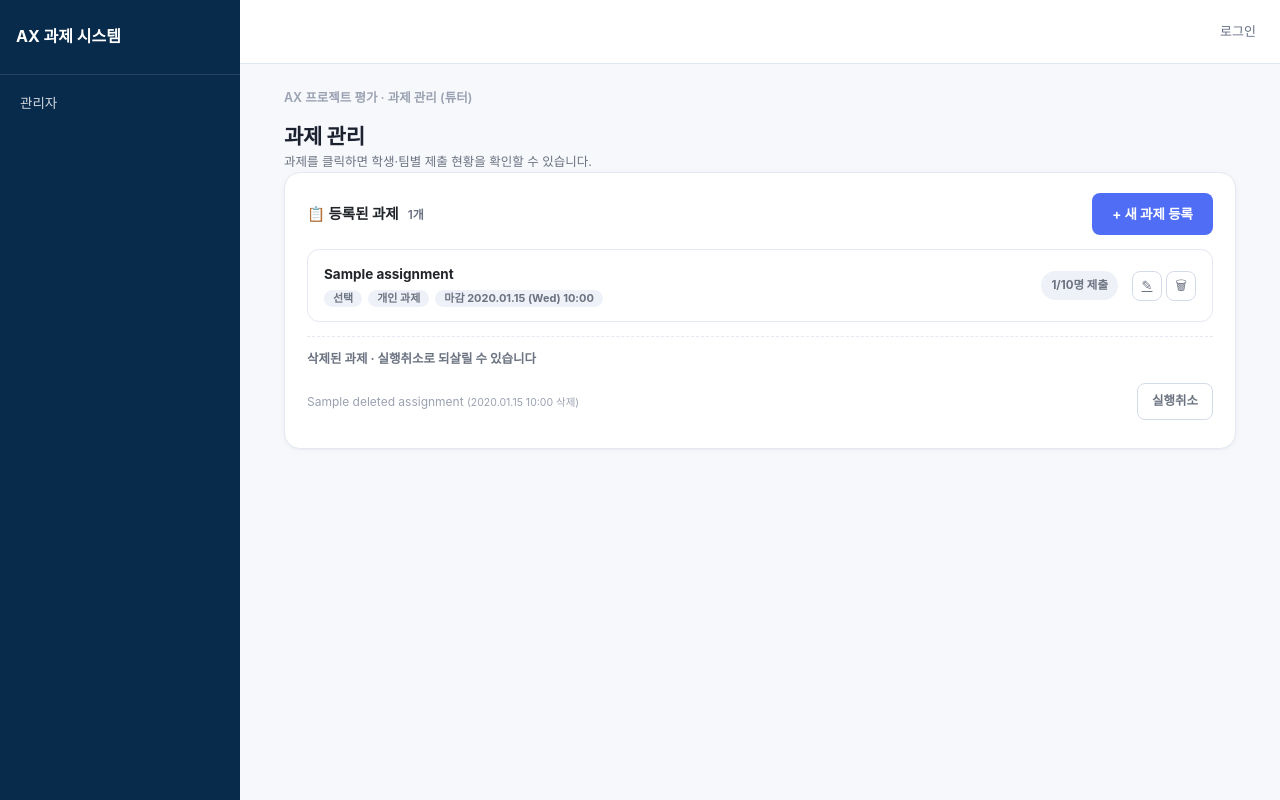
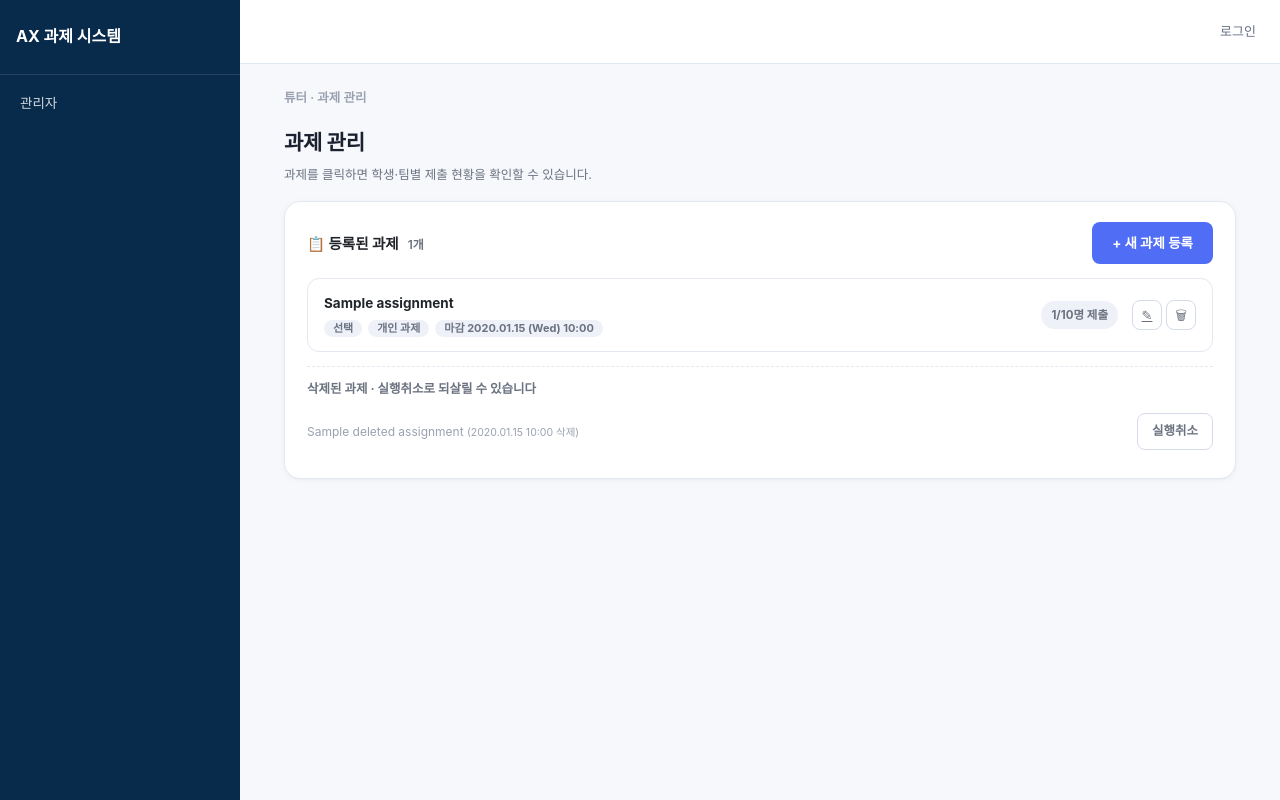
Before and after one commit to KANT-2/assignment-lms, a Django app: template apps/tutor/templates/tutor/assignment_manage.html in a window 1280 px wide. Run offline with Django 5.2, Linux system fonts and the light colour scheme; the template is opened without the code that fills it: most values are stand-ins (such as "Sample title", 1, 10 or a date in 2020); form fields are guessed from the names that the template uses; some libraries are stand-ins or nearby versions.

Commit message:
style(tutor): Align assignment and lecture management page headers with dashboard layout

```diff
--- a/apps/tutor/templates/tutor/assignment_manage.html
+++ b/apps/tutor/templates/tutor/assignment_manage.html
@@ -21,9 +21,10 @@
     --shadow:0 1px 2px rgba(24,30,51,.03), 0 1px 10px rgba(24,30,51,.03);
     color:var(--text);
   }
+  .tt-scope .page-head{display:flex;flex-direction:column;gap:6px;margin-bottom:16px;}
   .tt-scope .breadcrumb{font-size:12.5px;color:var(--text-faint);font-weight:600;}
-  .tt-scope h1.page-title{font-size:21px;font-weight:800;margin:.15rem 0;letter-spacing:-.01em;}
-  .tt-scope .page-sub{font-size:12.5px;color:var(--text-muted);}
+  .tt-scope h1.page-title{font-size:21px;font-weight:800;margin:0;letter-spacing:-.01em;}
+  .tt-scope .page-sub{font-size:12.5px;color:var(--text-muted);margin-top:4px;}
   .tt-scope .card{background:var(--surface);border:1px solid var(--border);border-radius:var(--radius-lg);box-shadow:var(--shadow);padding:20px 22px 22px;}
   .tt-scope .card-title{font-size:14.5px;font-weight:700;display:flex;align-items:center;gap:8px;}
 
@@ -110,9 +111,11 @@
 
 {% block page_header %}
 <div class="tt-scope">
-  <div class="breadcrumb">AX 프로젝트 평가 · 과제 관리 (튜터)</div>
-  <h1 class="page-title">과제 관리</h1>
-  <div class="page-sub">과제를 클릭하면 학생·팀별 제출 현황을 확인할 수 있습니다.</div>
+  <div class="page-head">
+    <div class="breadcrumb">튜터 · 과제 관리</div>
+    <h1 class="page-title">과제 관리</h1>
+    <div class="page-sub">과제를 클릭하면 학생·팀별 제출 현황을 확인할 수 있습니다.</div>
+  </div>
 </div>
 {% endblock %}
 
```
Also changed, not shown: apps/tutor/static/tutor/css/lecture_manage.css (+1 -18 lines), apps/tutor/templates/tutor/lecture_manage.html (+11 -10 lines).
